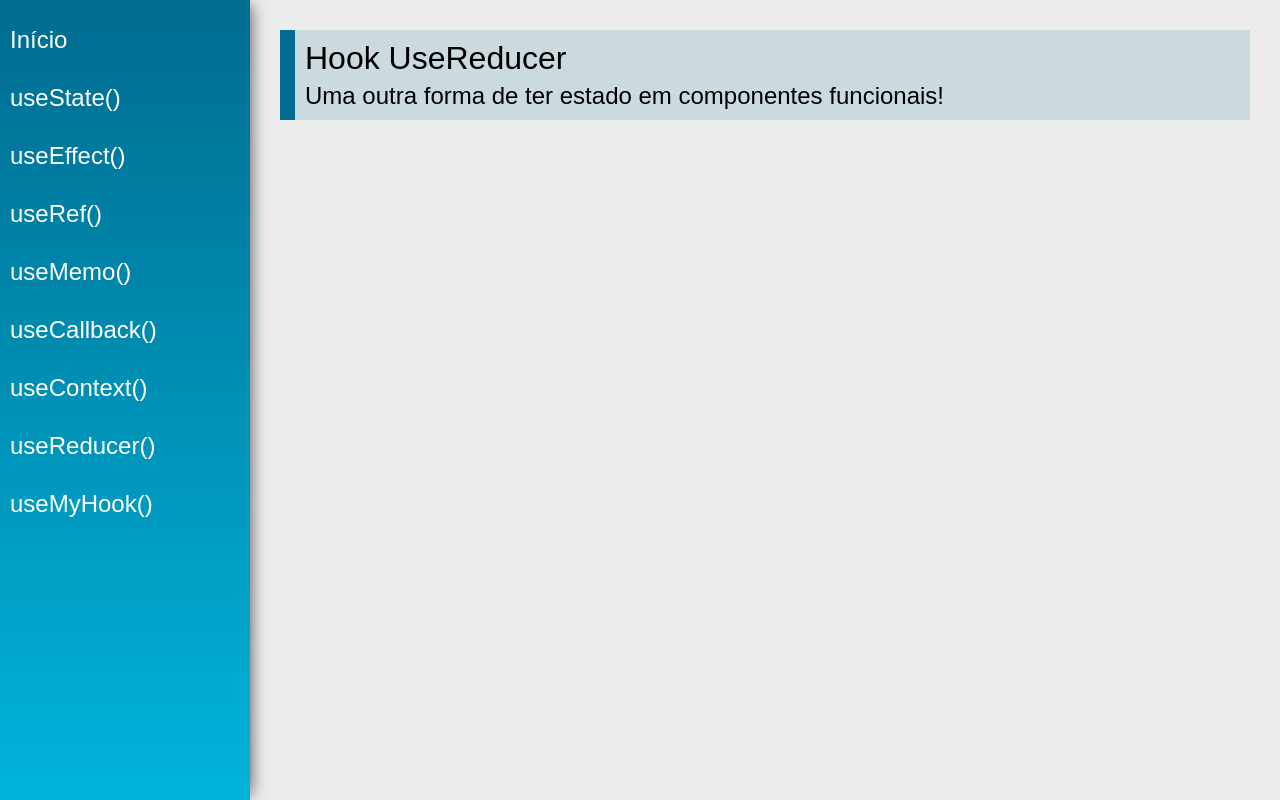
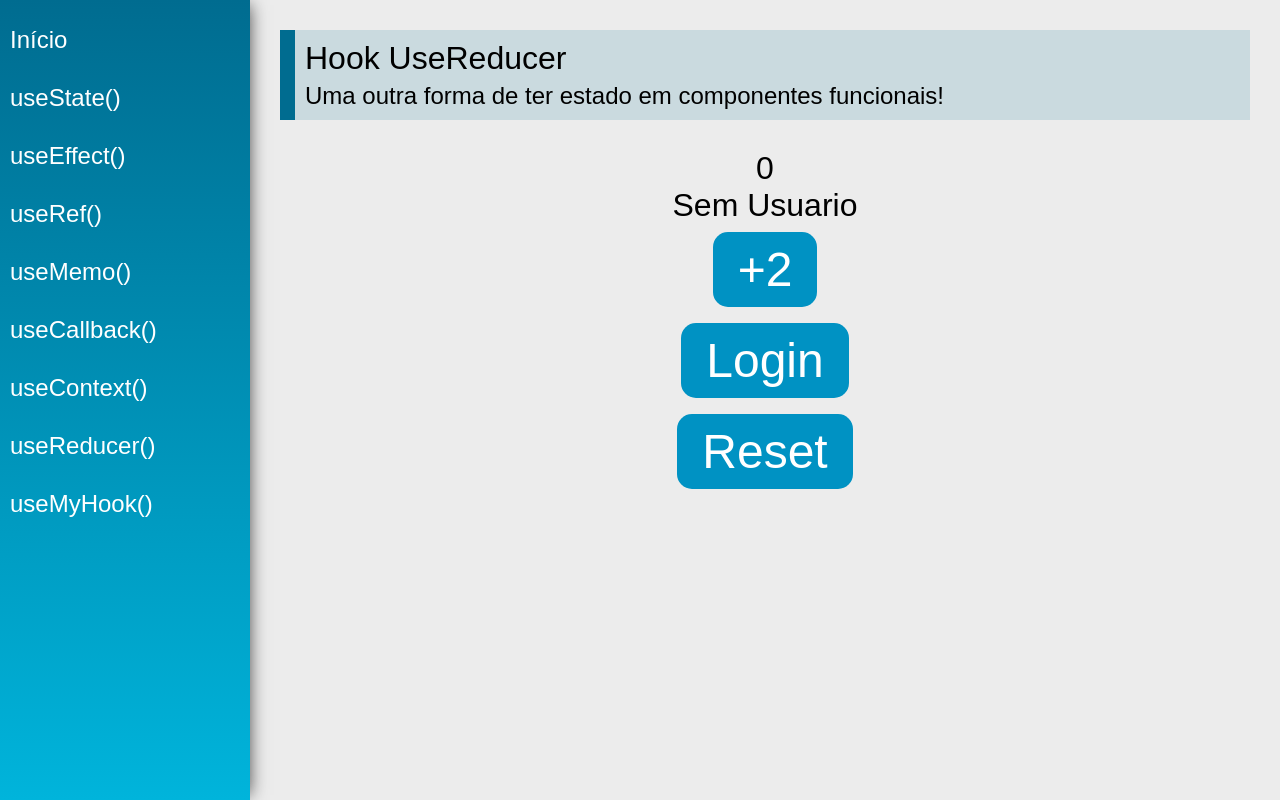
Before and after one commit to rafaelanacleto/hooks, a React (Create React App) app: page /useReducer in a window 1280 px wide. Built offline with nearby package versions, Linux system fonts and the light colour scheme.

Commit message:
use reducer #1

```diff
--- a/src/views/examples/UseReducer.jsx
+++ b/src/views/examples/UseReducer.jsx
@@ -1,33 +1,58 @@
-import React from 'react'
+import React, { useReducer, useState } from 'react'
 import PageTitle from '../../components/layout/PageTitle'
 
 const inicialEstado = {
     other: '...',
-    number: 0
+    number: 0,
+    name: 'rafael',
+    user: null
 }
-
 
 function reducer(state, action) {
     switch (action.type) {
         case 'add2':
             return {...state, number: state.number + 2}
             break;
-        case 'oth' :
-            return {}
+        case 'login' :
+            return {...state, user: {name: action.name, senha: '12345'}}
             break;
         default:
+            console.log({...state})
             return state
             break;
     }
 }
 
 const UseReducer = (props) => {
+
+    const [state, dispatch] = useReducer(reducer, inicialEstado)
+
     return (
         <div className="UseReducer">
             <PageTitle
                 title="Hook UseReducer"
                 subtitle="Uma outra forma de ter estado em componentes funcionais!"
             />
+            <div className="center">
+                <span className="text">
+                    {state.number}
+                </span>
+
+                {state.user ?
+                    <span className="text"><h4>Login e Senha:</h4> {state.user.name} / {state.user.senha}</span>
+                    : <span className="text">Sem Usuario</span>
+                }
+
+                <div>
+                    <button className="btn" onClick={() => dispatch({type: 'add2'})}>+2</button>
+                </div>
+                <div>
+                    <button className="btn" onClick={() => dispatch({type: 'login', name: 'MAria'})}>Login</button>
+                </div>
+                <div>
+                    <button className="btn" onClick={() => dispatch({type: 'reset'})}>Reset</button>
+                </div>
+            </div>
         </div>
     )
 }
```
